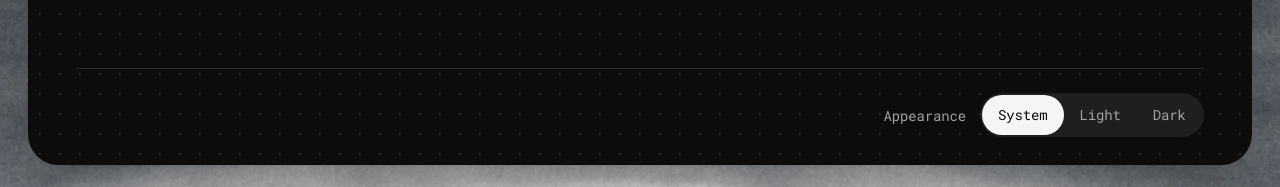
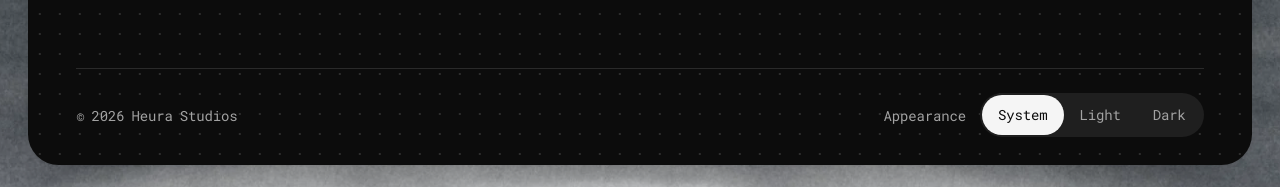
Before and after one commit to pooo000/heurastudios-site, a Jekyll site: the page built from index.html, in a window 1280 px wide and 1400 px high, scrolled down 1803 px. Shown: the part 1202-1389 px from the top of the window. Built offline with Jekyll 4.4.1, drawn with Linux system fonts in a browser that asks for light colours.

Commit message:
Footer: the copyright line is back, as © 2026 Heura Studios
Ryan (Nov 26): switch the footer's copyright from Ostravanne to Heura
Studios. The bottom row holds the line on the left again and the
Appearance setting on the right (space-between, as before Nov 25).
brand.test.js checks every page's footer has exactly that one line and
never names Ostravanne.

Co-Authored-By: Claude Opus 5.5 <noreply@anthropic.com>
Claude-Session: https://claude.ai/code/session_01NcntvCJ9zxHfPceVBcyALS

```diff
--- a/_includes/footer.html
+++ b/_includes/footer.html
@@ -5,9 +5,9 @@
   its right edge on wide screens. A wire that passes a node runs straight under or over it (.ov-lane, at its height on
   the canvas, --lane); the nodes sit at fixed heights (site.css) and are fixed sizes, so the drawings meet. (Nov 18:
   Datasets made Product a link taller, so the long loop under it runs 28px lower, at 196 and 224, and the wires'
-  drawings are 250px tall.) On a phone the nodes stack, one wire down between each. Then the
-  Appearance setting (System / Light / Dark, run by site.js). The wires are decoration (aria-hidden); each node is
-  what it was: a heading and its links. Styles: site.css, "footer".
+  drawings are 250px tall.) On a phone the nodes stack, one wire down between each. Then the copyright (Heura
+  Studios, since Nov 26) and the Appearance setting (System / Light / Dark, run by site.js). The wires are decoration
+  (aria-hidden); each node is what it was: a heading and its links. Styles: site.css, "footer".
 {%- endcomment -%}
 <footer class="ov-foot">
   <div class="ov-wrap">
@@ -60,6 +60,7 @@
       </div>
     </div>
     <div class="ov-foot-bottom">
+      <p>© 2026 Heura Studios</p>
       <div class="ov-appearance">
         <span id="ov-appearance-label">Appearance</span>
         <div class="ov-seg" role="radiogroup" aria-labelledby="ov-appearance-label">
--- a/site.css
+++ b/site.css
@@ -367,7 +367,7 @@ button, input { font: inherit; color: inherit; }
 }
 
 .ov-foot-bottom {
-  display: flex; flex-wrap: wrap; align-items: center; justify-content: flex-end; gap: 16px 32px;
+  display: flex; flex-wrap: wrap; align-items: center; justify-content: space-between; gap: 16px 32px;
   margin-top: clamp(48px, 6vw, 80px); padding-top: 24px; border-top: 1px solid var(--line);
   font-size: 14px; color: var(--ink-2);
 }
```
Also changed, not shown: _tests/brand.test.js (+6 -3 lines).
